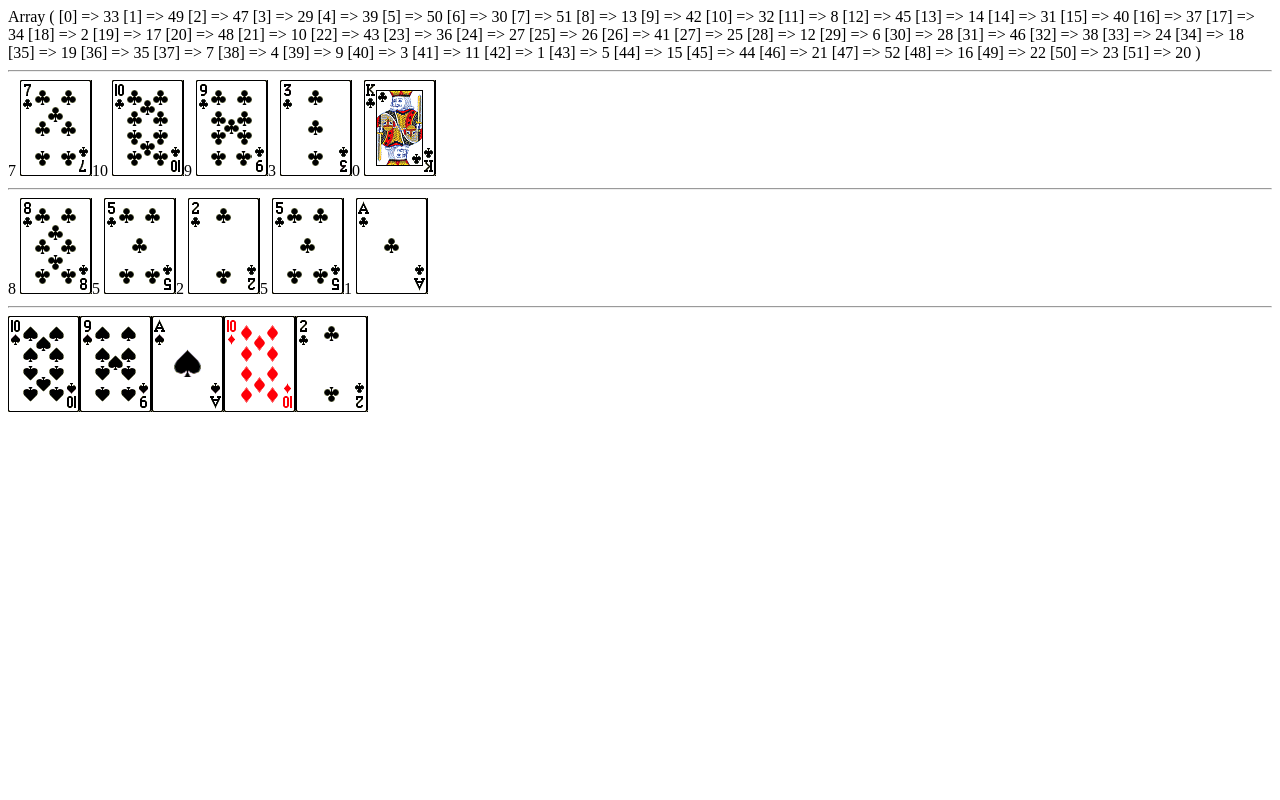
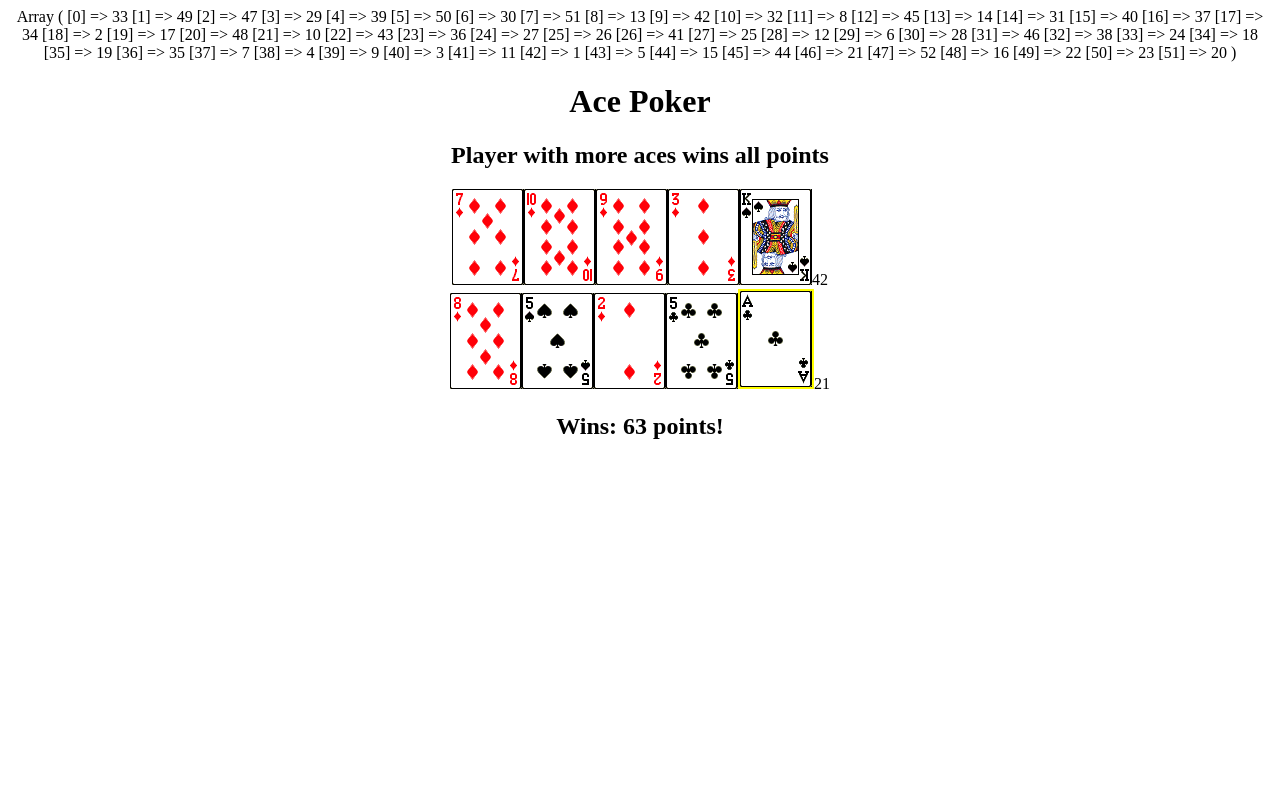
Before and after one commit to jamagdaleno/jamagdaleno, a PHP site: page /labs/lab3/index.php in a window 1280 px wide. Run offline with PHP 8.4, Linux system fonts and the light colour scheme.

Commit message:
Add files via upload

```diff
--- a/labs/lab3/index.php
+++ b/labs/lab3/index.php
@@ -10,46 +10,57 @@ for($i=1; $i<53; $i++){
 $deck = range(1,52);
 shuffle($deck);
 print_r($deck);
+$totalPoints = 0;
 
 function displayHand() {
-    global $deck;
+    global $deck, $totalPoints;
+    $handPoints = 0;
     for ($i = 0 ; $i < 5 ; $i++) {
         $lastCard = array_pop($deck);
         $cardValue = $lastCard % 13;
         $cardSuit;
-        if($cardValue <= 13) {
+        if($lastCard <= 13) {
             $cardSuit = "clubs";
-        } else if($cardValue > 13 && $cardValue <= 26) {
+        } else if($lastCard > 13 && $lastCard <= 26) {
             $cardSuit = "diamonds";
-        } else if($cardValue > 26 && $cardValue <= 39) {
+        } else if($lastCard > 26 && $lastCard <= 39) {
             $cardSuit = "hearts";
-        } else if($cardvalue > 39) {
+        } else if($lastCard > 39) {
             $cardSuit = "spades";
         }
         if($cardValue == 0) {
             $cardValue = 13;
         }
-        echo $lastCard % 13 . " ";
-          echo "<img src='img/cards/$cardSuit/$cardValue.png' alt='Ace' />";
+        if ($cardValue == 1) {  //checks whether the card is an ace.
+            echo "<img class='ace' src='img/cards/$cardSuit/$cardValue.png' alt='Ace' />";
+        }
+        else {
+            echo "<img src='img/cards/$cardSuit/$cardValue.png' alt='Ace' />";
+        }
+        // echo $lastCard % 13 . " ";
+        $handPoints = $handPoints + $cardValue;
+        //$handPoints += $cardValue;   shortcut to add value
+
+        //  echo "<img class='ace' src='img/cards/$cardSuit/$cardValue.png' alt='Ace' />";
     }
-}
-echo "<hr>";
-displayHand();
-echo "<hr>";
-displayHand();
-echo "<hr>";
+    echo $handPoints;
 
-function displayRandomCard(){
-    //$randomCard = rand(1, 13);
-    $suits = array("clubs","diamonds", "hearts", "spades");
-    //$randSuit = rand(0,3);
-    //echo "<img src='img/cards/$suits[$randSuit]/$randomCard.png' alt='Ace' />";
-    echo "<img src='img/cards/".$suits[rand(0,3)]."/".rand(1, 13).".png' alt='Ace' />";
+    $totalPoints = $totalPoints + $handPoints;
+
 }
 
-for($i=0; $i<5; $i++){
-  displayRandomCard();
-}
+
+// function displayRandomCard(){
+//     //$randomCard = rand(1, 13);
+//     $suits = array("clubs","diamonds", "hearts", "spades");
+//     //$randSuit = rand(0,3);
+//     //echo "<img src='img/cards/$suits[$randSuit]/$randomCard.png' alt='Ace' />";
+//     echo "<img src='img/cards/".$suits[rand(0,3)]."/".rand(1, 13).".png' alt='Ace' />";
+// }
+
+// for($i=0; $i<5; $i++){
+//   displayRandomCard();
+// }
 
 ?>
 
@@ -57,11 +68,32 @@ for($i=0; $i<5; $i++){
 <html>
     <head>
         <title> Lab 3: Ace Poker </title>
+        <style>
+
+            .ace{
+                border:yellow 2px solid;
+            }
+
+            h1, h2, body {
+                text-align:center;
+            }
+
+        </style>
     </head>
     <body>
 
-
-
+    <h1>Ace Poker</h1>
+    <h2>Player with more aces wins all points</h2>
+    <?php
+    displayHand();
+    ?>
+    <br>
+    <?php
+    displayHand();
+    ?>
+    <h2>Wins:
+    <?=$totalPoints?> points!
+    </h2>
 
     </body>
 </html>
```
